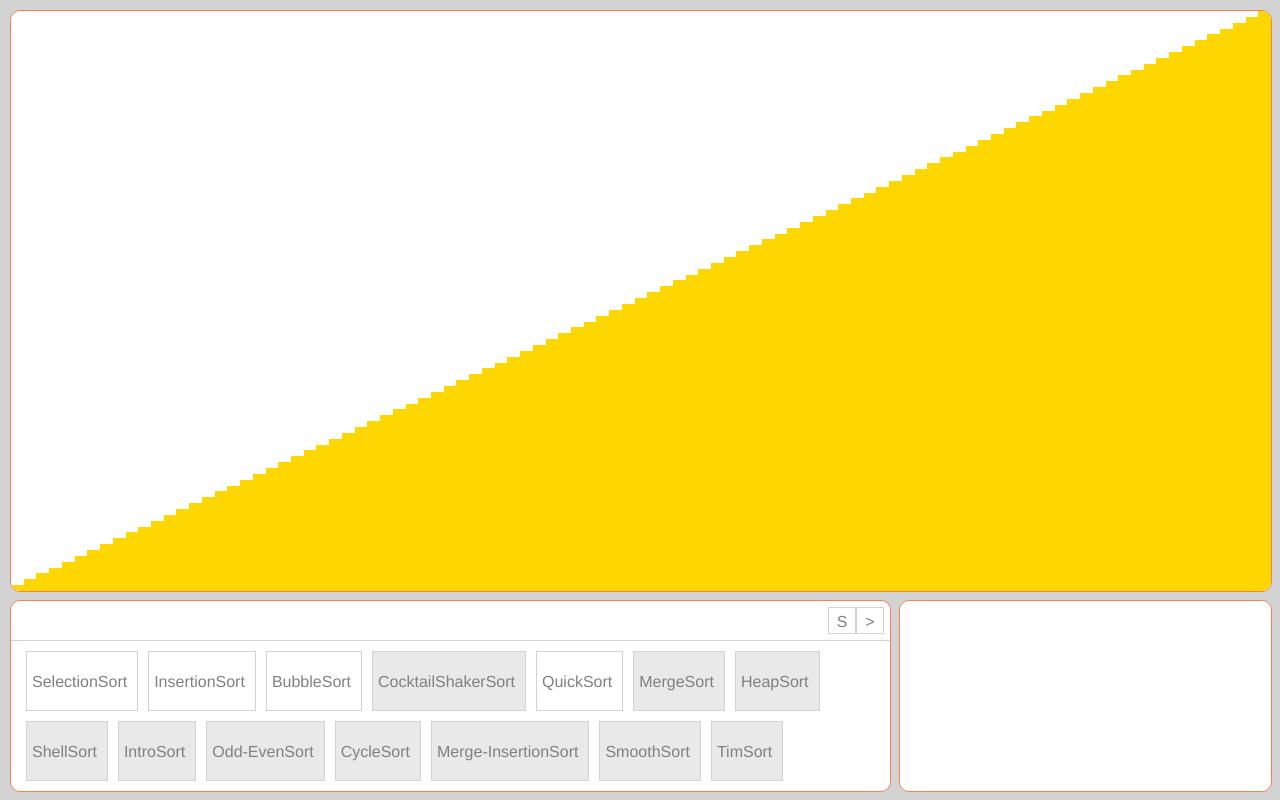
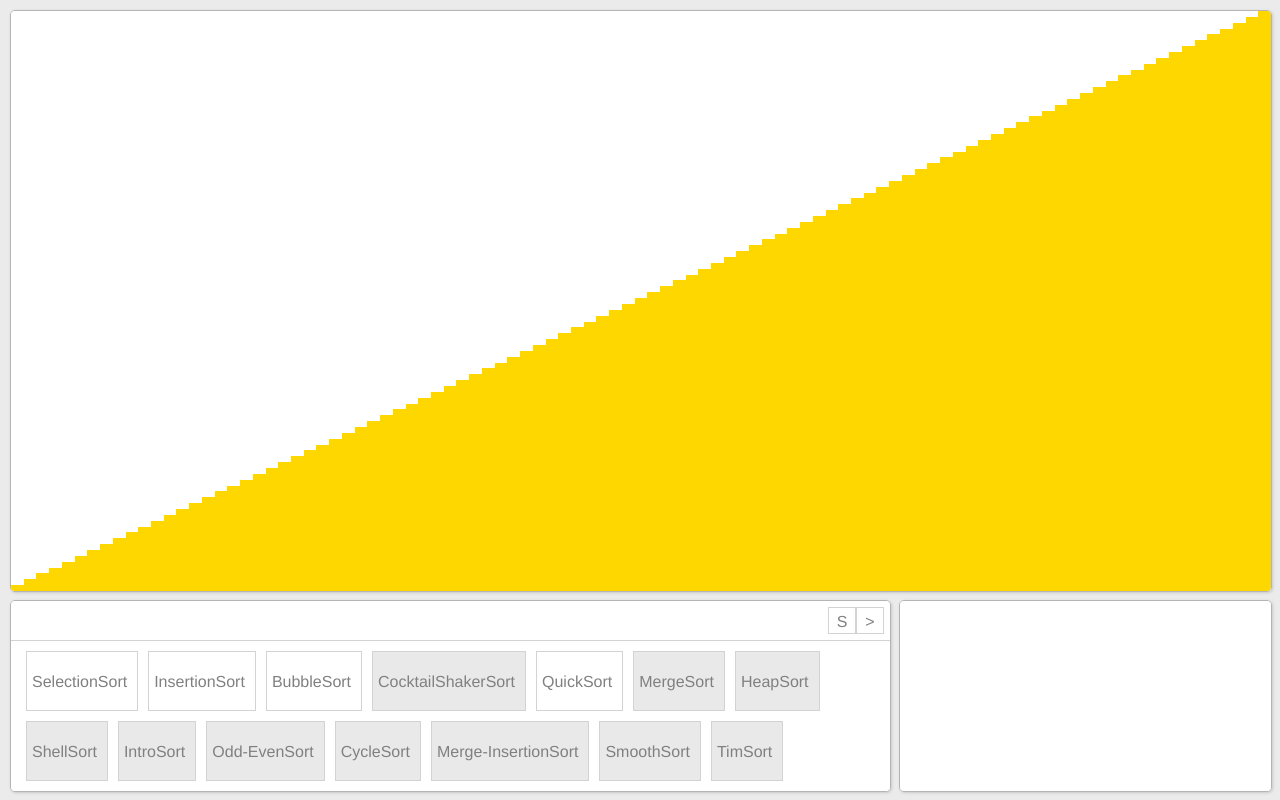
Before and after one commit to chrisli-03/SortingAnimation, a Vue app: page / in a window 1280 px wide. Built offline with nearby package versions, Linux system fonts and the light colour scheme.

Commit message:
Cosmetic Change

```diff
--- a/src/App.vue
+++ b/src/App.vue
@@ -61,7 +61,7 @@ html, body { width: 100%; height: 100%; padding: 0; margin: 0; }
 	overflow: hidden;
 	padding: 5px;
 	box-sizing: border-box;
-	background-color: lightgray;
+	background-color: rgb(235, 235, 235);
 }
 #canvasPanel {
 	height: calc(100% - 200px);
@@ -83,8 +83,9 @@ html, body { width: 100%; height: 100%; padding: 0; margin: 0; }
 .holder {
 	width: 100%;
 	height: 100%;
-	border: 1px solid coral;
-	border-radius: 10px;
+	border: 1px solid rgb(180, 180, 180);
+	box-shadow: 1px 1px 3px 0 rgb(200, 200, 200);
+	border-radius: 5px;
 	overflow: hidden;
 }
 </style>
```
